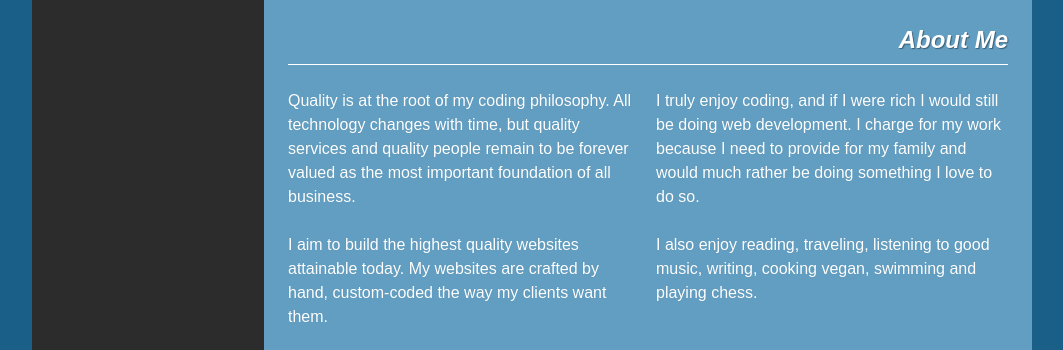
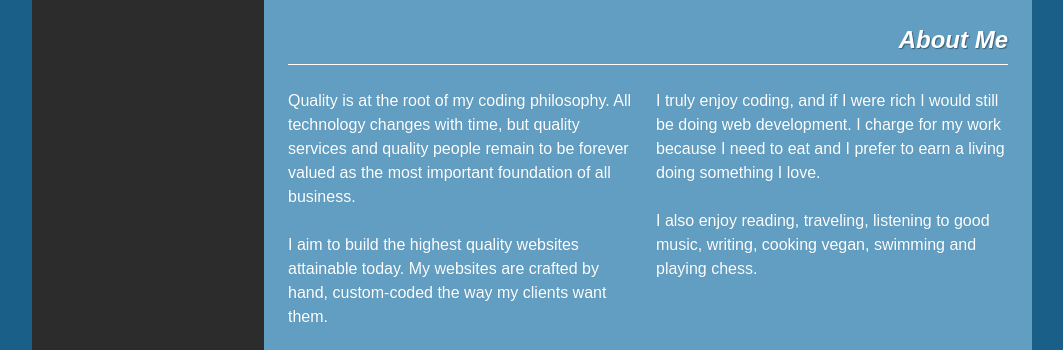
Before and after one commit to Sebastian-Neferu/My-Web-CV, a plain HTML site: page index.html in a window 1280 px wide. Shown: the part 438-788 px from the top of the page, without its empty margins (108-1171 px from the left). Drawn offline with nearby package versions, Linux system fonts and the light colour scheme; a script that the page names is missing; a web font is replaced by a local one.

Commit message:
Update index.html

```diff
--- a/index.html
+++ b/index.html
@@ -126,7 +126,7 @@
   <div class="about-copy">
     <p> Quality is at the root of my coding philosophy. All technology changes with time, but quality services and quality people remain to be forever valued as the most important foundation of all business.</p>
     <p> I aim to build the highest quality websites attainable today. My websites are crafted by hand, custom-coded the way my clients want them. </p>
-    <p> I truly enjoy coding, and if I were rich I would still be doing web development. I charge for my work because I need to provide for my family and would much rather be doing something I love to do so.</p>
+    <p> I truly enjoy coding, and if I were rich I would still be doing web development. I charge for my work because I need to eat and I prefer to earn a living doing something I love.</p>
     <p> I also enjoy reading, traveling, listening to good music, writing, cooking vegan, swimming and  playing chess.</p>
   </div>
 
```
